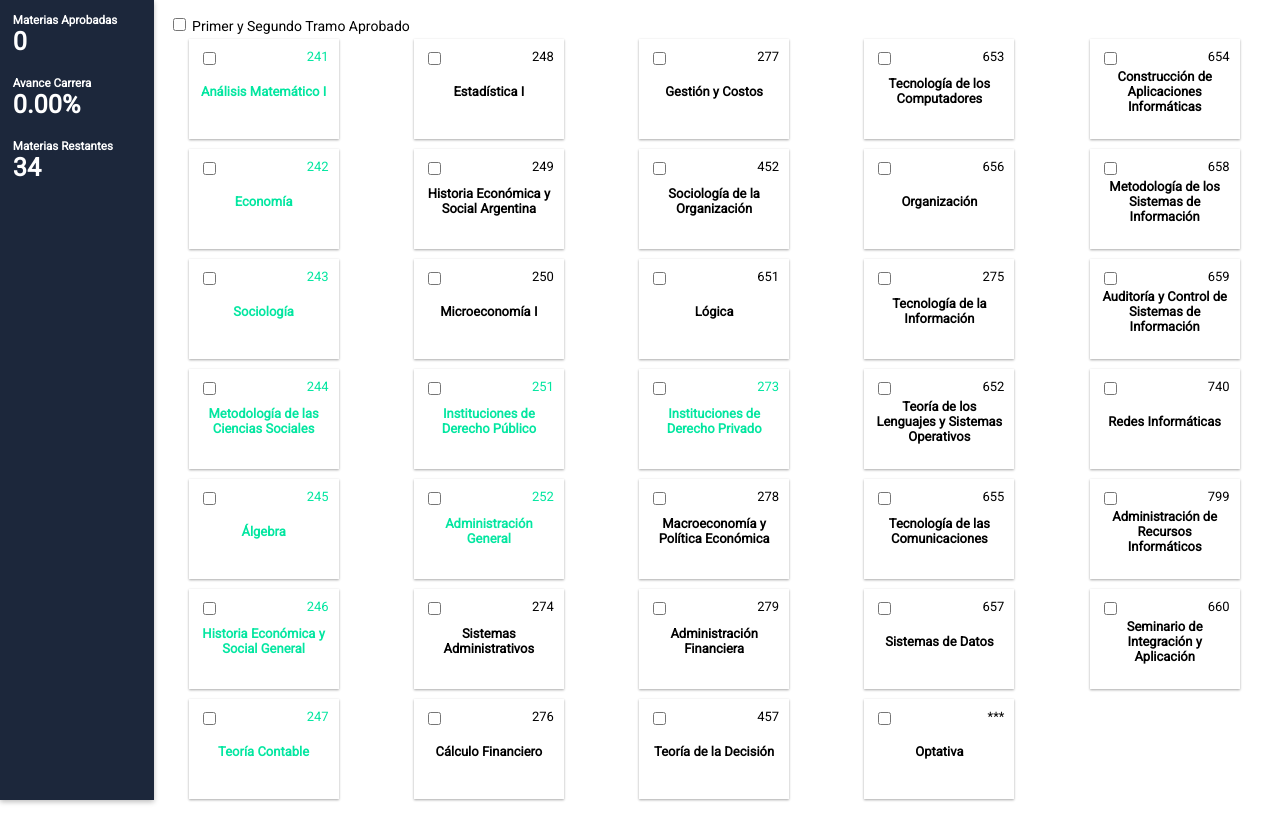
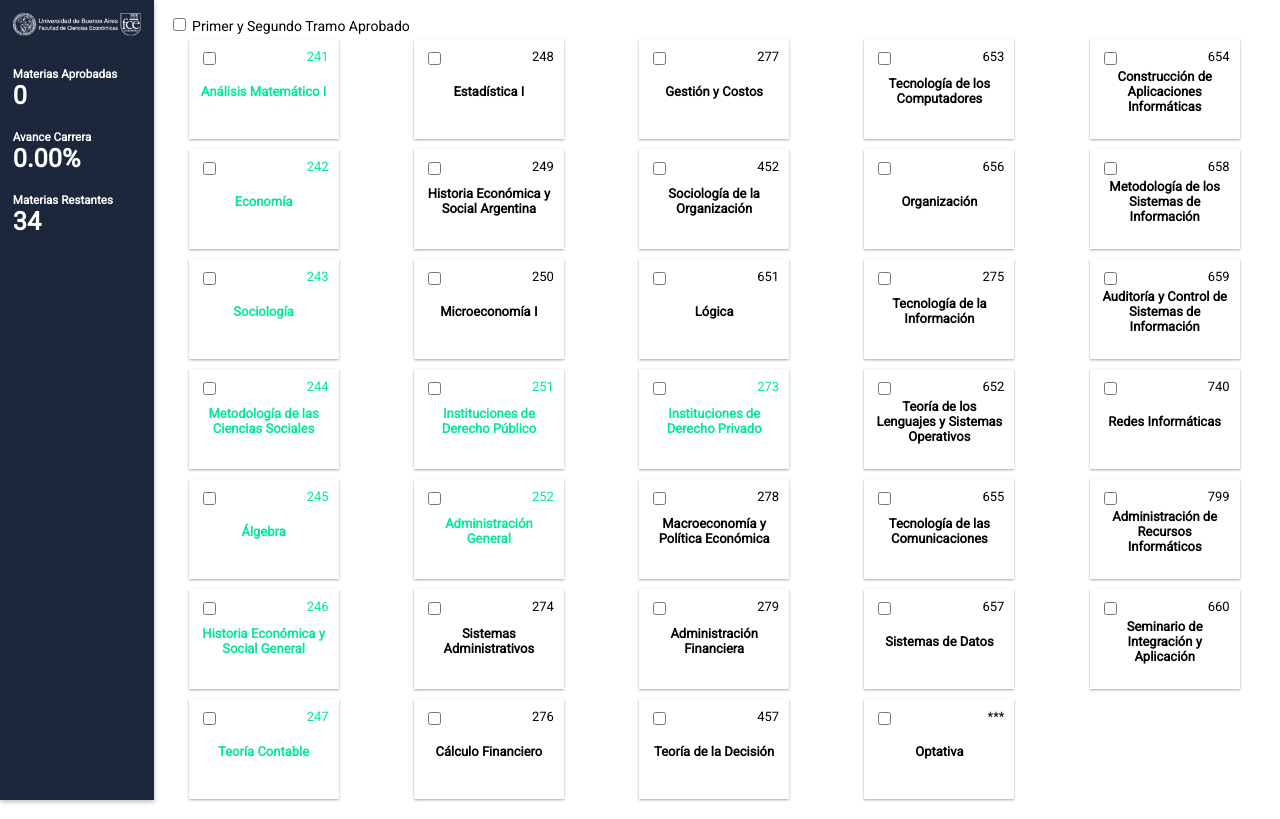
Before and after one commit to isabensusan/plan-de-estudios, a plain HTML site: page index.html in a window 1280 px wide. Shown: the top 819 px of the page. Drawn offline with Linux system fonts and the light colour scheme.

Commit message:
Added Logo

```diff
--- a/index.html
+++ b/index.html
@@ -8,6 +8,7 @@
   </head>
   <body>
     <div class="sidebar">
+      <img src="img/logo-fce.png" alt="">
       <div class="kpi-wrapper">
         <h5 id="">Materias Aprobadas</h3>
         <h3 id="kpi-aprobadas"></h3>
--- a/style.css
+++ b/style.css
@@ -25,6 +25,13 @@ body {
   box-shadow: 0 2px 5px rgba(0,0,0,.26)
 }
 
+.sidebar img {
+  filter: invert(100%);
+  width: 100%;
+  margin-bottom: 10%;
+  padding-bottom: 15px;
+}
+
 .sidebar h5, .sidebar h3 {
   margin: 0;
 }
@@ -37,6 +44,9 @@ body {
   margin-bottom: 20px;
 }
 
+.correlativa {
+  background-color: red !important;
+}
 
 .materias-container {
   max-height: 100%;
@@ -108,6 +118,10 @@ body {
     text-align: center;
   }
 
+  .sidebar img {
+    display: none;
+  }
+
   .materias-container {
     float: none;
     margin-left: auto;
```
Also changed, not shown: script.js (+19 -0 lines), img/logo-fce.png (added).
